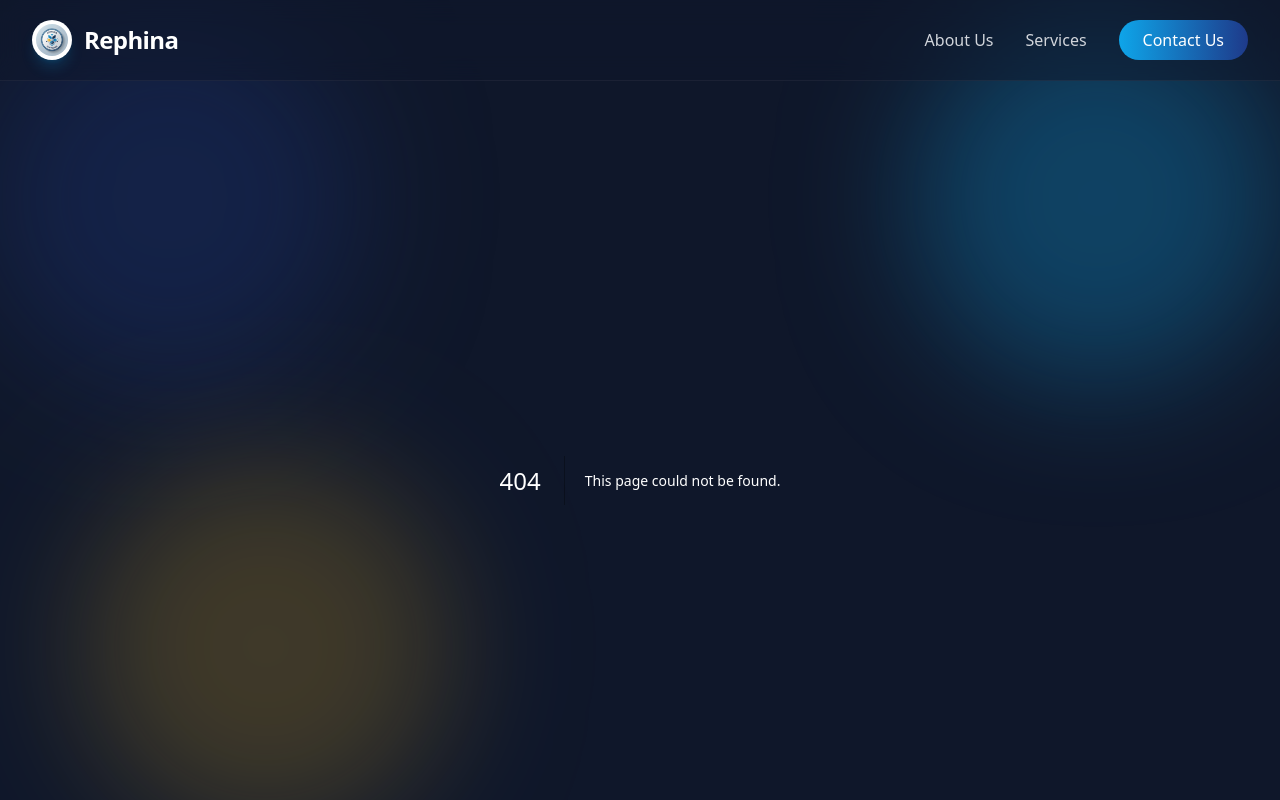
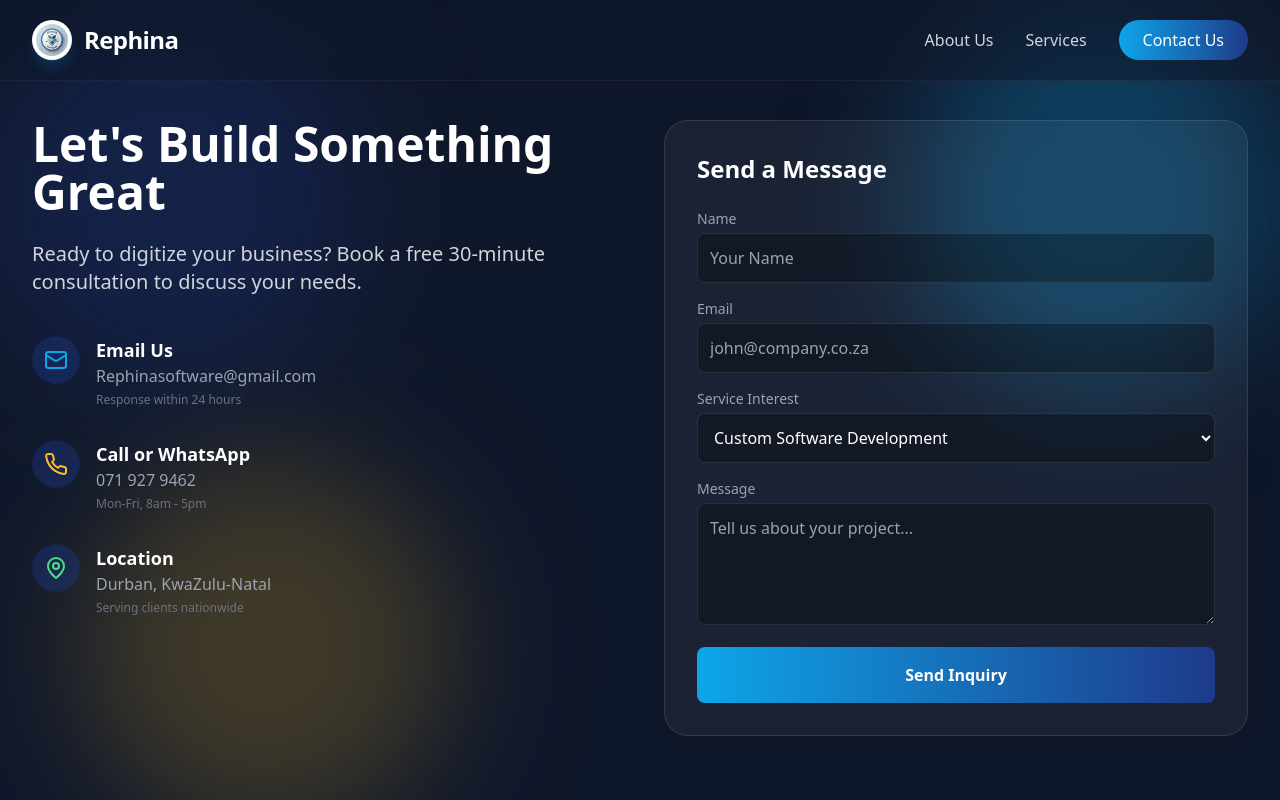
Before and after one commit to Rephina-Software/Landing-page, a Next.js app: page /contact in a window 1280 px wide. Before the commit this address had no page. Shown: the top 800 px of the page. Built offline with nearby package versions, Linux system fonts and the light colour scheme.

Commit message:
Create page.js

```diff
--- /dev/null
+++ b/app/contact/page.js
@@ -0,0 +1,90 @@
+import React from 'react';
+import { Mail, Phone, MapPin, Calendar } from 'lucide-react';
+
+export default function ContactPage() {
+  return (
+    <div className="min-h-screen pt-10 pb-20">
+      <div className="max-w-7xl mx-auto px-4 sm:px-6 lg:px-8">
+
+        <div className="grid md:grid-cols-2 gap-12">
+
+           {/* Info Side */}
+           <div>
+              <h1 className="text-4xl md:text-5xl font-bold mb-6">Let's Build Something Great</h1>
+              <p className="text-xl text-gray-300 mb-10">
+                Ready to digitize your business? Book a free 30-minute consultation to discuss your needs.
+              </p>
+
+              <div className="space-y-8">
+                  <div className="flex items-start gap-4">
+                      <div className="bg-rephina-blue/40 p-3 rounded-full">
+                          <Mail className="w-6 h-6 text-rephina-cyan" />
+                      </div>
+                      <div>
+                          <h4 className="font-bold text-lg">Email Us</h4>
+                          <a href="mailto:Rephinasoftware@gmail.com" className="text-gray-400 hover:text-white transition">Rephinasoftware@gmail.com</a>
+                          <p className="text-xs text-gray-500 mt-1">Response within 24 hours</p>
+                      </div>
+                  </div>
+
+                  <div className="flex items-start gap-4">
+                      <div className="bg-rephina-blue/40 p-3 rounded-full">
+                          <Phone className="w-6 h-6 text-rephina-gold" />
+                      </div>
+                      <div>
+                          <h4 className="font-bold text-lg">Call or WhatsApp</h4>
+                          <p className="text-gray-400">071 927 9462</p>
+                          <p className="text-xs text-gray-500 mt-1">Mon-Fri, 8am - 5pm</p>
+                      </div>
+                  </div>
+
+                  <div className="flex items-start gap-4">
+                      <div className="bg-rephina-blue/40 p-3 rounded-full">
+                          <MapPin className="w-6 h-6 text-green-400" />
+                      </div>
+                      <div>
+                          <h4 className="font-bold text-lg">Location</h4>
+                          <p className="text-gray-400">Durban, KwaZulu-Natal</p>
+                          <p className="text-xs text-gray-500 mt-1">Serving clients nationwide</p>
+                      </div>
+                  </div>
+              </div>
+           </div>
+
+           {/* Form Side */}
+           <div className="glass p-8 rounded-3xl border border-white/10">
+              <h3 className="text-2xl font-bold mb-6">Send a Message</h3>
+              <form className="space-y-4">
+                  <div>
+                      <label className="block text-sm font-medium text-gray-400 mb-1">Name</label>
+                      <input type="text" className="w-full bg-black/30 border border-white/10 rounded-lg p-3 text-white focus:ring-2 focus:ring-rephina-cyan outline-none" placeholder="Your Name" />
+                  </div>
+                  <div>
+                      <label className="block text-sm font-medium text-gray-400 mb-1">Email</label>
+                      <input type="email" className="w-full bg-black/30 border border-white/10 rounded-lg p-3 text-white focus:ring-2 focus:ring-rephina-cyan outline-none" placeholder="john@company.co.za" />
+                  </div>
+                  <div>
+                      <label className="block text-sm font-medium text-gray-400 mb-1">Service Interest</label>
+                      <select className="w-full bg-black/30 border border-white/10 rounded-lg p-3 text-white focus:ring-2 focus:ring-rephina-cyan outline-none">
+                          <option>Custom Software Development</option>
+                          <option>AI & Automation</option>
+                          <option>Power Platform / Microsoft 365</option>
+                          <option>E-Commerce / Website</option>
+                          <option>Consulting / Other</option>
+                      </select>
+                  </div>
+                  <div>
+                      <label className="block text-sm font-medium text-gray-400 mb-1">Message</label>
+                      <textarea rows="4" className="w-full bg-black/30 border border-white/10 rounded-lg p-3 text-white focus:ring-2 focus:ring-rephina-cyan outline-none" placeholder="Tell us about your project..."></textarea>
+                  </div>
+                  <button type="button" className="w-full py-4 bg-gradient-to-r from-rephina-cyan to-rephina-blue font-bold rounded-lg hover:shadow-lg hover:shadow-rephina-cyan/20 transition">
+                      Send Inquiry
+                  </button>
+              </form>
+           </div>
+
+        </div>
+      </div>
+    </div>
+  );
+}
```
